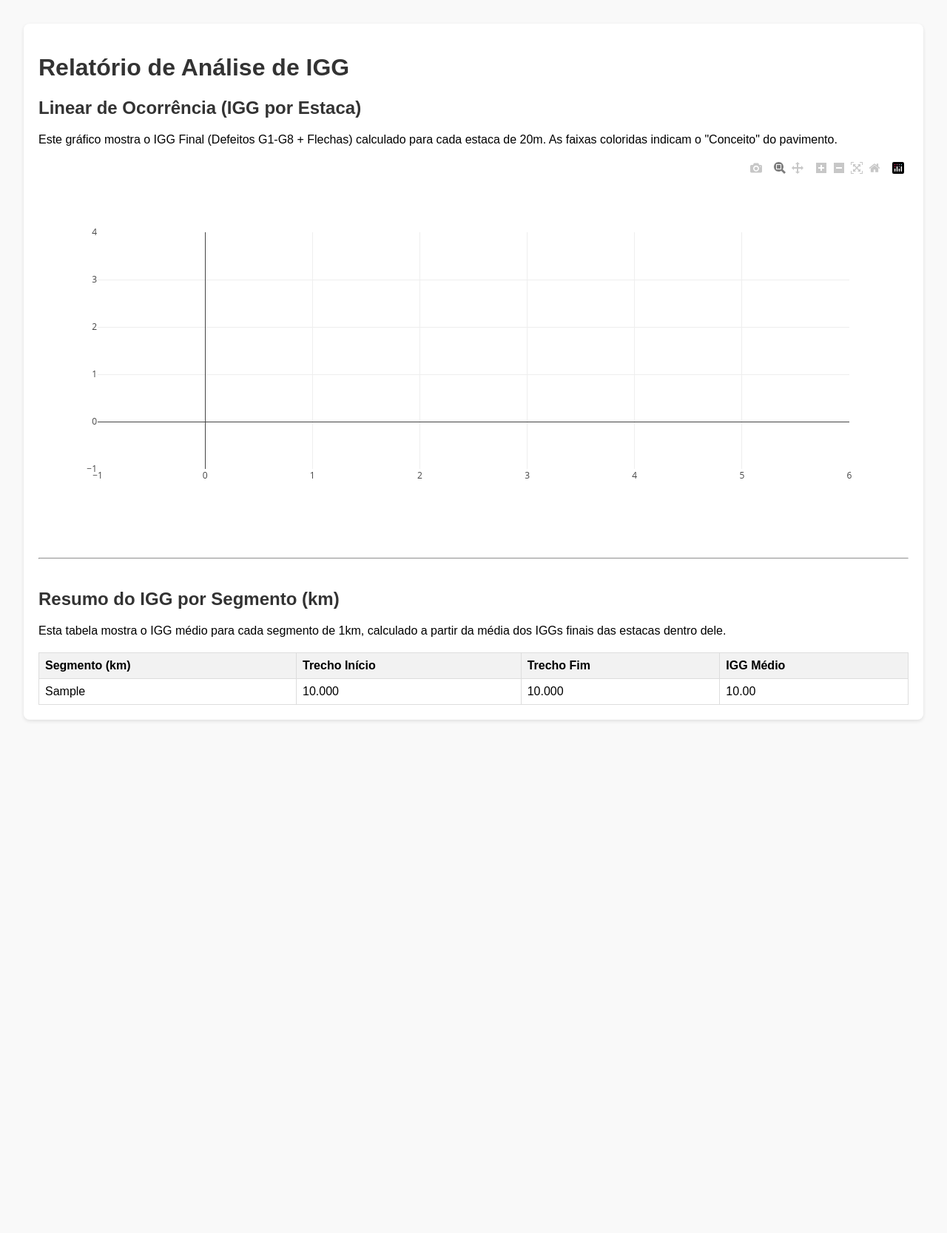
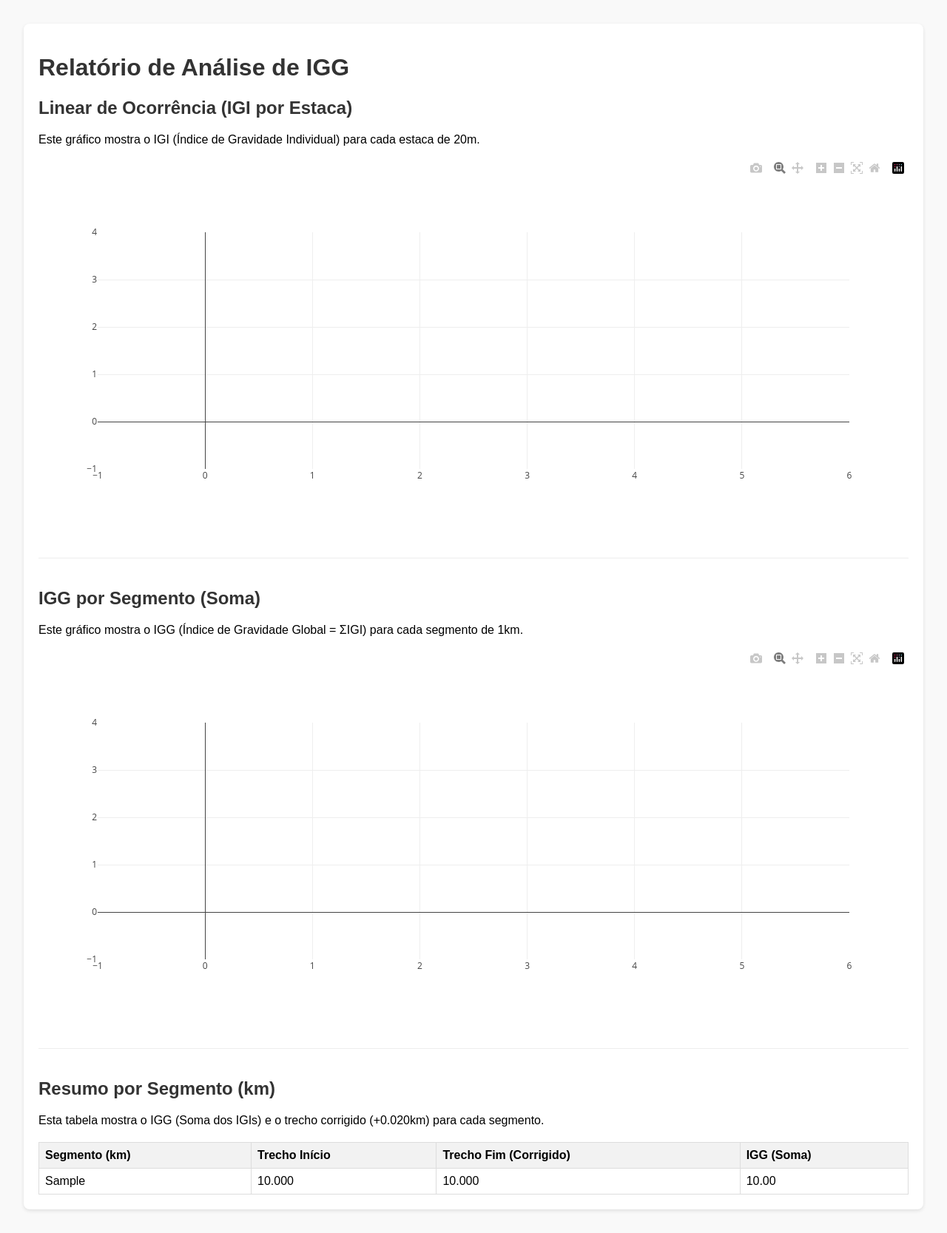
Before and after one commit to lucianoengdev/ProjetoIGG, a Flask app: template templates/relatorio.html in a window 1280 px wide. Shown: the whole page at 74% size. Before the commit the page ends 975 px from the top, so only its background shows below. Run offline with Flask 3, Linux system fonts and the light colour scheme; the template is opened without the code that fills it: most values are stand-ins (such as "Sample title", 1, 10 or a date in 2020); some libraries are stand-ins or nearby versions.

Commit message:
Exit page .html

```diff
--- a/templates/relatorio.html
+++ b/templates/relatorio.html
@@ -8,51 +8,58 @@
     <style>
         body { font-family: sans-serif; margin: 2em; background-color: #f9f9f9; }
         h1, h2 { color: #333; }
-        #graficoDiv { width: 100%; height: 500px; }
+        .grafico { width: 100%; height: 500px; }
         table { width: 100%; border-collapse: collapse; margin-top: 20px; }
         th, td { border: 1px solid #ddd; padding: 8px; text-align: left; }
         th { background-color: #f2f2f2; }
         tr:nth-child(even) { background-color: #fafafa; }
         .container { max-width: 1200px; margin: auto; background: #fff; padding: 20px; border-radius: 8px; box-shadow: 0 2px 5px rgba(0,0,0,0.1); }
+        hr { margin: 40px 0; border: 0; border-top: 1px solid #eee; }
     </style>
 </head>
 <body>
     <div class="container">
         <h1>Relatório de Análise de IGG</h1>
 
-        <h2>Linear de Ocorrência (IGG por Estaca)</h2>
-        <p>Este gráfico mostra o IGG Final (Defeitos G1-G8 + Flechas) calculado para cada estaca de 20m. As faixas coloridas indicam o "Conceito" do pavimento.</p>
-        <div id="graficoDiv"></div>
+        <h2>Linear de Ocorrência (IGI por Estaca)</h2>
+        <p>Este gráfico mostra o IGI (Índice de Gravidade Individual) para cada estaca de 20m.</p>
+        <div id="graficoDiv1" class="grafico"></div>
 
-        <hr style="margin: 40px 0;">
+        <hr>
 
-        <h2>Resumo do IGG por Segmento (km)</h2>
-        <p>Esta tabela mostra o IGG médio para cada segmento de 1km, calculado a partir da média dos IGGs finais das estacas dentro dele.</p>
+        <h2>IGG por Segmento (Soma)</h2>
+        <p>Este gráfico mostra o IGG (Índice de Gravidade Global = ΣIGI) para cada segmento de 1km.</p>
+        <div id="graficoDiv2" class="grafico"></div>
+
+        <hr>
+
+        <h2>Resumo por Segmento (km)</h2>
+        <p>Esta tabela mostra o IGG (Soma dos IGIs) e o trecho corrigido (+0.020km) para cada segmento.</p>
         <table>
             <thead>
                 <tr>
                     <th>Segmento (km)</th>
                     <th>Trecho Início</th>
-                    <th>Trecho Fim</th>
-                    <th>IGG Médio</th>
-                </tr>
+                    <th>Trecho Fim (Corrigido)</th>
+                    <th>IGG (Soma)</th> </tr>
             </thead>
             <tbody>
                 {% for segmento in segmentos %}
                 <tr>
                     <td>{{ segmento.km_segmento }}</td>
                     <td>{{ "%.3f"|format(segmento.km_inicio) }}</td>
-                    <td>{{ "%.3f"|format(segmento.km_fim) }}</td>
-                    <td>{{ "%.2f"|format(segmento.igg_medio) }}</td>
-                </tr>
+                    <td>{{ "%.3f"|format(segmento.km_fim_corrigido) }}</td> <td>{{ "%.2f"|format(segmento.igg_soma) }}</td> </tr>
                 {% endfor %}
             </tbody>
         </table>
     </div>
 
     <script>
-        var graphJSON = {{ graphJSON | safe }};
-        Plotly.newPlot('graficoDiv', graphJSON.data, graphJSON.layout);
+        var graphJSON1 = {{ graphJSON | safe }};
+        Plotly.newPlot('graficoDiv1', graphJSON1.data, graphJSON1.layout);
+
+        var graphJSON2 = {{ graphJSON2 | safe }};
+        Plotly.newPlot('graficoDiv2', graphJSON2.data, graphJSON2.layout);
     </script>
 </body>
 </html>
```
